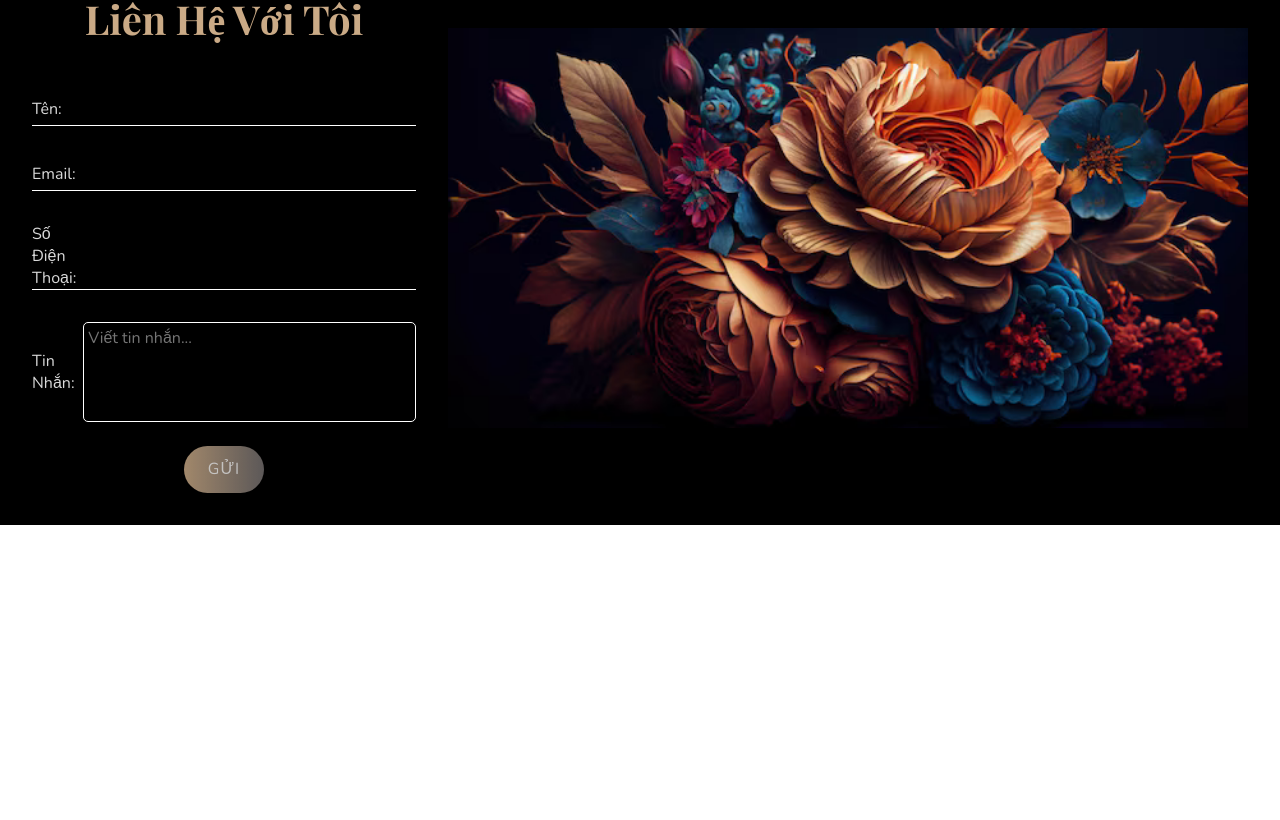
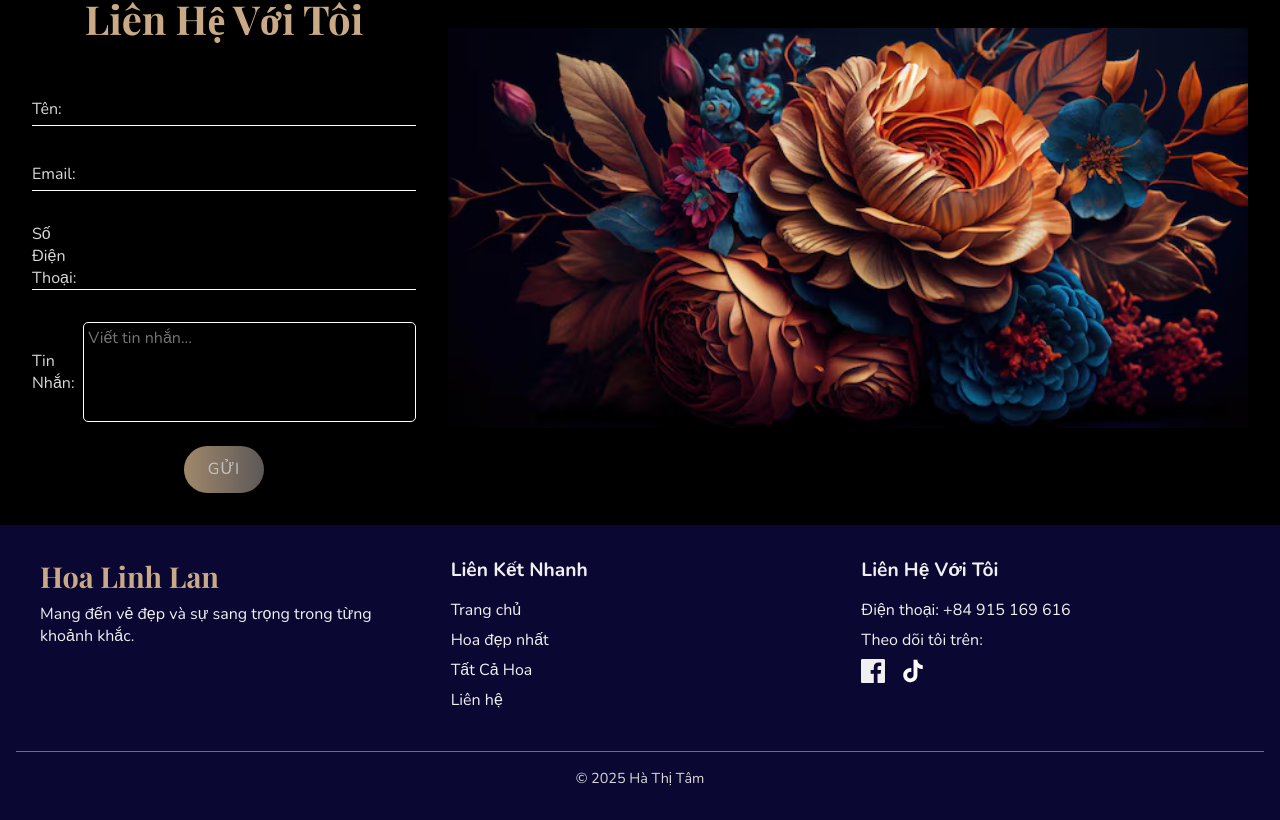
Before and after one commit to cbhuber17/hoa-linh-lan, a React (Vite) app: page / in a window 1280 px wide. Shown: the part 3037-3857 px from the top of the page. Before the commit the page ends 3562 px from the top, so only its background shows below. Built offline with nearby package versions, Linux system fonts and the light colour scheme.

Commit message:
feat: Add footer section

```diff
--- a/src/App.jsx
+++ b/src/App.jsx
@@ -2,6 +2,7 @@ import Contact from "./components/Contact";
 import FlowerCarousel from "./components/FlowerCarousel";
 import Gallery from "./components/Gallery";
 import Hero from "./components/Hero";
+import Footer from "./components/Footer";
 
 const App = () => {
   return (
@@ -10,6 +11,7 @@ const App = () => {
       <FlowerCarousel />
       <Gallery />
       <Contact />
+      <Footer />
     </>
   );
 };
--- a/src/components/Contact.jsx
+++ b/src/components/Contact.jsx
@@ -3,7 +3,7 @@ import "./Contact.scss";
 
 const Contact = () => {
   return (
-    <section className="contact">
+    <section className="contact" id="contact">
       <div className="contact__form">
         <h2 className="contact__heading">Liên Hệ Với Tôi</h2>
         <form>
--- /dev/null
+++ b/src/components/Footer.jsx
@@ -0,0 +1,79 @@
+import React from "react";
+import "./Footer.scss";
+
+const Footer = () => {
+  return (
+    <footer className="footer">
+      <div className="footer__container">
+        <div className="footer__brand">
+          <h2>Hoa Linh Lan</h2>
+          <p>Mang đến vẻ đẹp và sự sang trọng trong từng khoảnh khắc.</p>
+        </div>
+
+        <div className="footer__links">
+          <h3>Liên Kết Nhanh</h3>
+          <ul>
+            <li>
+              <a href="#hero">Trang chủ</a>
+            </li>
+            <li>
+              <a href="#best-flowers">Hoa đẹp nhất</a>
+            </li>
+            <li className="footer__links--all-flowers">
+              <a href="#gallery">Tất Cả Hoa</a>
+            </li>
+            <li>
+              <a href="#contact">Liên hệ</a>
+            </li>
+          </ul>
+        </div>
+
+        <div className="footer__contact">
+          <h3>Liên Hệ Với Tôi</h3>
+          <p>Điện thoại: +84 915 169 616</p>
+          <p>Theo dõi tôi trên:</p>
+          <div className="footer__contact__socials">
+            <a
+              href="https://www.facebook.com/tam.ha.338211"
+              target="_blank"
+              rel="noreferrer"
+              className="footer__contact__socials__icon"
+            >
+              <svg
+                xmlns="http://www.w3.org/2000/svg"
+                width="24"
+                height="24"
+                fill="currentColor"
+                viewBox="0 0 24 24"
+              >
+                <path d="M22.675 0h-21.35c-.733 0-1.325.592-1.325 1.325v21.351c0 .733.592 1.324 1.325 1.324h11.475v-9.294h-3.128v-3.622h3.128v-2.672c0-3.1 1.893-4.788 4.658-4.788 1.325 0 2.462.099 2.793.143v3.24h-1.916c-1.504 0-1.796.715-1.796 1.763v2.313h3.587l-.467 3.622h-3.12v9.293h6.116c.734 0 1.325-.591 1.325-1.324v-21.351c0-.733-.591-1.325-1.324-1.325z" />
+              </svg>
+            </a>
+            <a
+              href="https://www.tiktok.com/@hoalinhlan.1992"
+              target="_blank"
+              rel="noreferrer"
+              className="footer__contact__socials__icon"
+            >
+              <svg
+                fill="#FFFFFF"
+                viewBox="0 0 512 512"
+                id="icons"
+                xmlns="http://www.w3.org/2000/svg"
+                stroke="#FFFFFF"
+              >
+                <path d="M412.19,118.66a109.27,109.27,0,0,1-9.45-5.5,132.87,132.87,0,0,1-24.27-20.62c-18.1-20.71-24.86-41.72-27.35-56.43h.1C349.14,23.9,350,16,350.13,16H267.69V334.78c0,4.28,0,8.51-.18,12.69,0,.52-.05,1-.08,1.56,0,.23,0,.47-.05.71,0,.06,0,.12,0,.18a70,70,0,0,1-35.22,55.56,68.8,68.8,0,0,1-34.11,9c-38.41,0-69.54-31.32-69.54-70s31.13-70,69.54-70a68.9,68.9,0,0,1,21.41,3.39l.1-83.94a153.14,153.14,0,0,0-118,34.52,161.79,161.79,0,0,0-35.3,43.53c-3.48,6-16.61,30.11-18.2,69.24-1,22.21,5.67,45.22,8.85,54.73v.2c2,5.6,9.75,24.71,22.38,40.82A167.53,167.53,0,0,0,115,470.66v-.2l.2.2C155.11,497.78,199.36,496,199.36,496c7.66-.31,33.32,0,62.46-13.81,32.32-15.31,50.72-38.12,50.72-38.12a158.46,158.46,0,0,0,27.64-45.93c7.46-19.61,9.95-43.13,9.95-52.53V176.49c1,.6,14.32,9.41,14.32,9.41s19.19,12.3,49.13,20.31c21.48,5.7,50.42,6.9,50.42,6.9V131.27C453.86,132.37,433.27,129.17,412.19,118.66Z"></path>
+              </svg>
+            </a>
+          </div>
+        </div>
+      </div>
+
+      <div className="footer__bottom">
+        <p>&copy; 2025 Hà Thị Tâm</p>
+      </div>
+    </footer>
+  );
+};
+
+export default Footer;
--- /dev/null
+++ b/src/components/Footer.scss
@@ -0,0 +1,95 @@
+@use "../styles/variables" as v;
+
+.footer {
+  background-color: #0a0732;
+  color: #f0f0f0;
+  padding: 2rem 1rem;
+  font-family: "Nunito", sans-serif;
+
+  &__container {
+    display: flex;
+    justify-content: space-between;
+    flex-wrap: wrap;
+    gap: 2rem;
+    max-width: 1200px;
+    margin: 0 auto;
+  }
+
+  &__brand {
+    flex: 1;
+    h2 {
+      font-family: "Playfair Display", serif;
+      font-size: 1.8rem;
+      color: v.$orange;
+    }
+    p {
+      margin-top: 0.5rem;
+    }
+  }
+
+  &__links {
+    flex: 1;
+    h3 {
+      font-size: 1.2rem;
+      margin-bottom: 1rem;
+    }
+    ul {
+      list-style: none;
+      padding: 0;
+
+      li {
+        margin-bottom: 0.5rem;
+        a {
+          text-decoration: none;
+          color: #f0f0f0;
+          &:hover {
+            color: v.$orange;
+          }
+        }
+      }
+    }
+    &--all-flowers {
+      @media (max-width: v.$mobile) {
+        display: none;
+      }
+    }
+  }
+
+  &__contact {
+    flex: 1;
+    h3 {
+      font-size: 1.2rem;
+      margin-bottom: 1rem;
+    }
+    p {
+      margin: 0.5rem 0;
+    }
+    &__socials {
+      display: flex;
+      gap: 1rem;
+
+      &__icon {
+        color: #f0f0f0;
+        text-decoration: none;
+
+        &:hover {
+          color: #caaa86; // Accent color on hover
+        }
+
+        svg {
+          width: 24px;
+          height: 24px;
+        }
+      }
+    }
+  }
+
+  &__bottom {
+    text-align: center;
+    margin-top: 2rem;
+    border-top: 1px solid #736e6e;
+    padding-top: 1rem;
+    font-size: 0.9rem;
+    color: #d9d9d9;
+  }
+}
--- a/src/components/Gallery.jsx
+++ b/src/components/Gallery.jsx
@@ -4,7 +4,7 @@ import Image from "./Image";
 
 const Gallery = () => {
   return (
-    <section className="display">
+    <section className="display" id="gallery">
       <div className="header">
         <div className="hero_img">
           <img src="/hoa-linh-lan/Hero1.png" alt="Hero1" />
```
